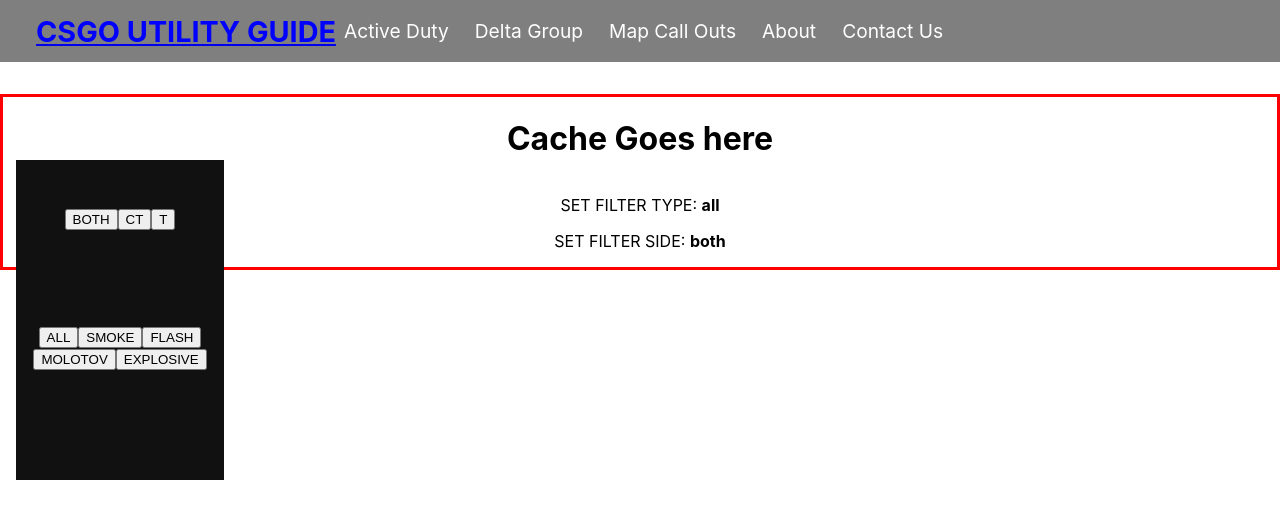
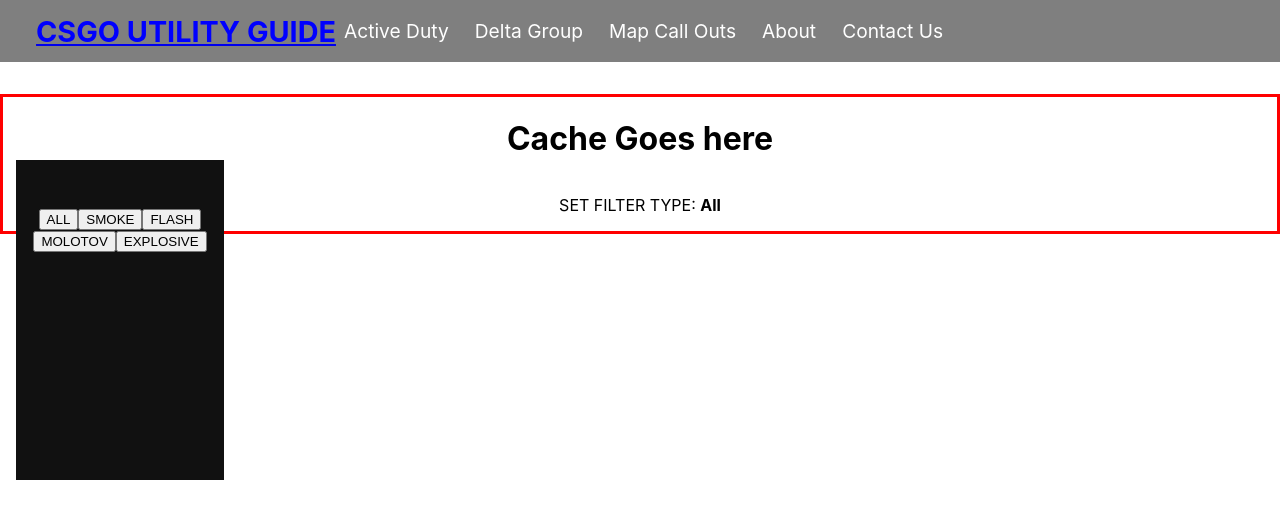
Before and after one commit to MatthewBert/csgo-utility-guide, a React (Create React App) app: page /map/de_cache in a window 1280 px wide. Shown: the top 518 px of the page. Built offline with nearby package versions, Linux system fonts and the light colour scheme.

Commit message:
Adding a filter system to the UtilityList
filter system still looks messy but I got it working, will stylize later

```diff
--- a/src/UtilityList.js
+++ b/src/UtilityList.js
@@ -8,7 +8,7 @@
 export class UtilityList extends Component {
   constructor(props) {
     super(props);
-    this.state = { setFilterType: "all", setFilterSide: "both" };
+    this.state = { setFilterType: "All" };
     this.findMap = this.findMap.bind(this);
     this.seedUtility = this.seedUtility.bind(this);
   }
@@ -22,25 +22,15 @@
     switch (id) {
       case "de_dust2":
         return seedUtilityDust2.map((utility) => {
-          return <UtilityCard {...utility} key={utility.id} />;
+          if (this.state.setFilterType == "All") {
+            return <UtilityCard {...utility} key={utility.id} />;
+          } else if (this.state.setFilterType == utility.type) {
+            return <UtilityCard {...utility} key={utility.id} />;
+          }
         });
 
       case "de_mirage":
-        if (this.setFilterType === "all") {
-          return (
-            <div>
-              <p>MIRAGE ALL </p>
-              <p>{this.setFilterType}</p>
-            </div>
-          );
-        } else {
-          return (
-            <div>
-              <p>MIRAGE NOT ALL </p>
-              <p>{this.setFilterType}</p>
-            </div>
-          );
-        }
+        return <h1>Mirage Goes here</h1>;
 
       case "de_inferno":
         return <h1>Inferno Goes here</h1>;
@@ -67,61 +57,40 @@
     }
   }
 
-
   //componentDidUpdate(filterType, filterSide);
 
   render() {
     return (
       <div className="UtilityList">
         <div className="SidebarButtons">
-          <div className="ButtonHeaderSides">
-            <button
-              value="both"
-              onClick={() => this.setState({ setFilterSide: "both" })}
-            >
-              BOTH
-            </button>
-            <button
-              value="ct"
-              onClick={() => this.setState({ setFilterSide: "ct" })}
-            >
-              CT
-            </button>
-            <button
-              value="t"
-              onClick={() => this.setState({ setFilterSide: "t" })}
-            >
-              T
-            </button>
-          </div>
           <div className="ButtonHeaderUtil">
             <button
               value="all"
-              onClick={() => this.setState({ setFilterType: "all" })}
+              onClick={() => this.setState({ setFilterType: "All" })}
             >
               ALL
             </button>
             <button
               value="smoke"
-              onClick={() => this.setState({ setFilterType: "smoke" })}
+              onClick={() => this.setState({ setFilterType: "Smoke" })}
             >
               SMOKE
             </button>
             <button
               value="flash"
-              onClick={() => this.setState({ setFilterType: "flash" })}
+              onClick={() => this.setState({ setFilterType: "Flash" })}
             >
               FLASH
             </button>
             <button
               value="molly"
-              onClick={() => this.setState({ setFilterType: "molly" })}
+              onClick={() => this.setState({ setFilterType: "Molotov" })}
             >
               MOLOTOV
             </button>
             <button
               value="explosive"
-              onClick={() => this.setState({ setFilterType: "explosive" })}
+              onClick={() => this.setState({ setFilterType: "Explosive" })}
             >
               EXPLOSIVE
             </button>
@@ -130,9 +99,6 @@
         <div className="container">{this.seedUtility(this.findMap())}</div>
         <p>
           SET FILTER TYPE: <b>{this.state.setFilterType}</b>
-        </p>
-        <p>
-          SET FILTER SIDE: <b>{this.state.setFilterSide}</b>
         </p>
       </div>
     );
```
